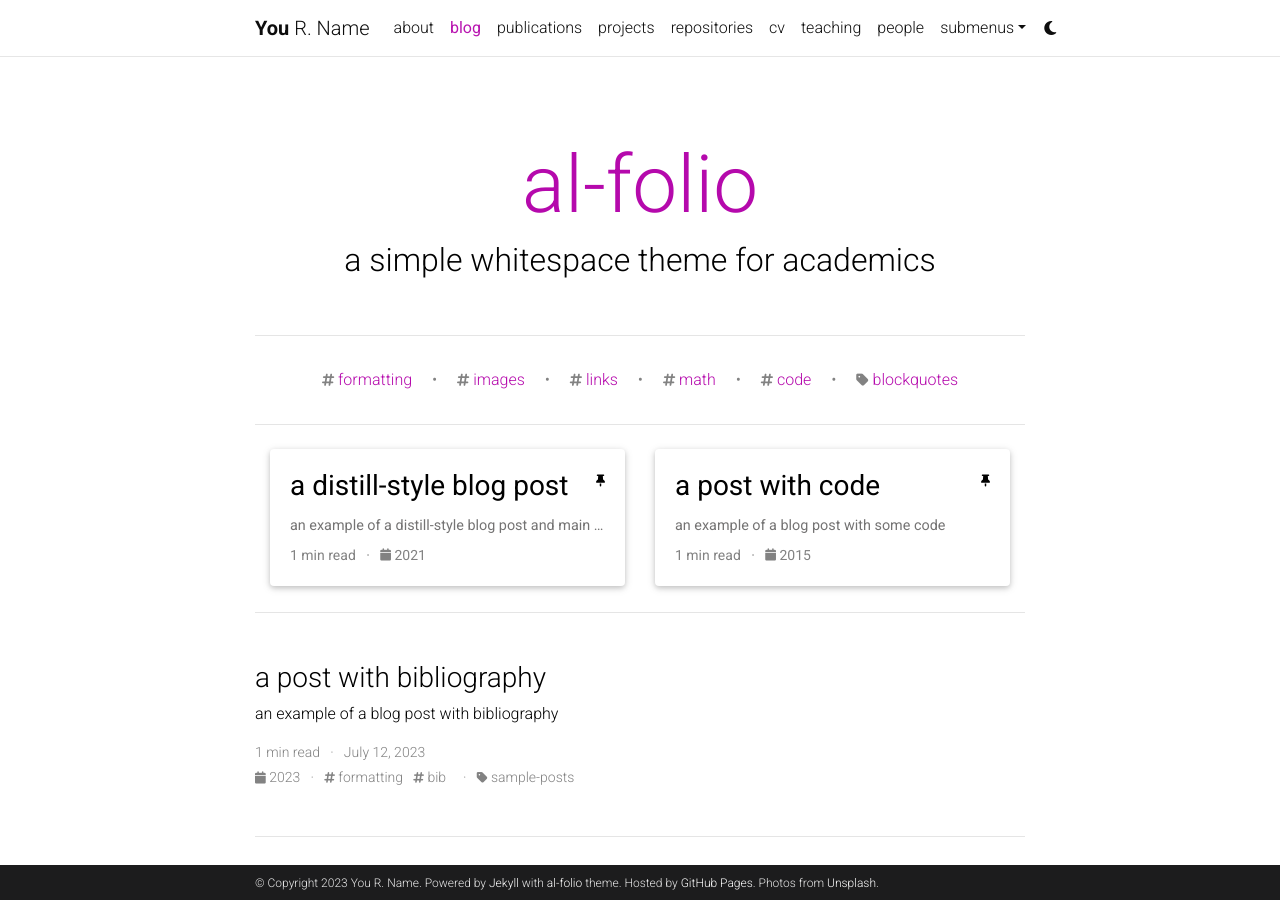
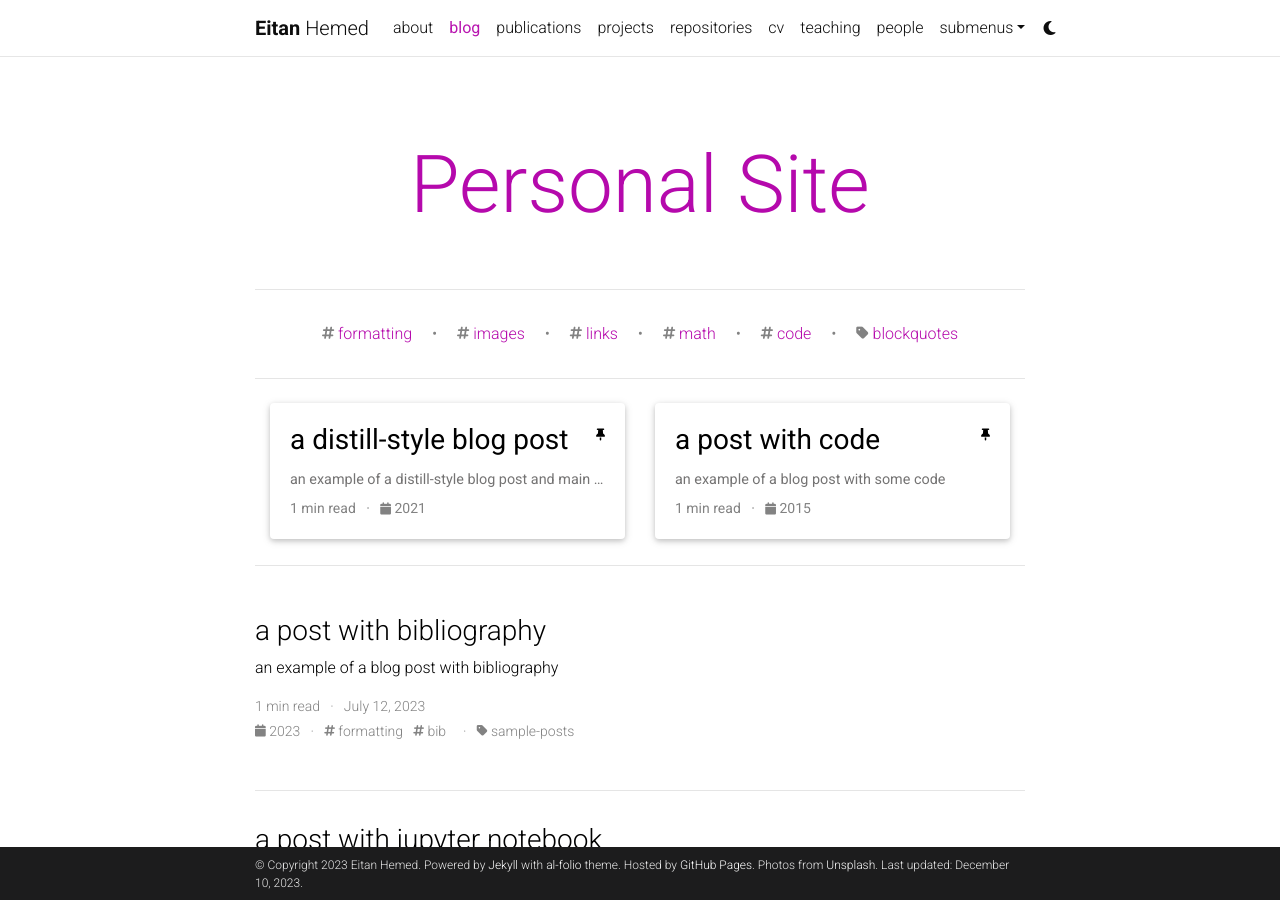
Before and after one commit to EitanHemed/EitanHemed.github.io, a Jekyll site: the page built from blog/index.html, in a window 1280 px wide and 900 px high. Built offline with Jekyll 4.4.1, drawn with Linux system fonts in a browser that asks for light colours; the list of posts is cut into pages by our own code; comment, search, counter and statistics services are not loaded; a style sheet for code colours, icons or effects is not loaded.

Commit message:
Initial commit

```diff
--- a/Gemfile
+++ b/Gemfile
@@ -1,5 +1,6 @@
 source 'https://rubygems.org'
 group :jekyll_plugins do
+    gem 'wdm', '>= 0.1.0' if Gem.win_platform?
     gem 'classifier-reborn'
     gem 'jekyll'
     gem 'jekyll-archives'
--- a/_config.yml
+++ b/_config.yml
@@ -3,10 +3,10 @@
 # -----------------------------------------------------------------------------
 
 title: blank # the website title (if blank, full name will be used instead)
-first_name: You
-middle_name: R.
-last_name: Name
-email: you@example.com
+first_name: Eitan
+middle_name:
+last_name: Hemed
+email: Eitan.Hemed@gmail.com
 description: > # the ">" symbol means to ignore newlines until "footer_text:"
   A simple, whitespace theme for academics. Based on [*folio](https://github.com/bogoli/-folio) design.
 footer_text: >
@@ -18,9 +18,9 @@
 lang: en # the language of your site (for example: en, fr, cn, ru, etc.)
 icon: ⚛️  # the emoji used as the favicon (alternatively, provide image name in /assets/img/)
 
-url: https://alshedivat.github.io # the base hostname & protocol for your site
-baseurl: /al-folio # the subpath of your site, e.g. /blog/
-last_updated: false # set to true if you want to display last updated in the footer
+url: https://EitanHemed.github.io # the base hostname & protocol for your site
+baseurl: /EitanHemed # the subpath of your site, e.g. /blog/
+last_updated: true # set to true if you want to display last updated in the footer
 impressum_path:  # set to path to include impressum link in the footer, use the same path as permalink in a page, helps to conform with EU GDPR
 
 # -----------------------------------------------------------------------------
@@ -67,13 +67,13 @@
 # Social integration
 # -----------------------------------------------------------------------------
 
-github_username: # your GitHub user name
+github_username: EitanHemed # your GitHub user name
 gitlab_username: # your GitLab user name
-x_username: # your X handle
+x_username: EitanHemed # your X handle
 mastodon_username: # your mastodon instance+username in the format instance.tld/@username
-linkedin_username: # your LinkedIn user name
+linkedin_username: eitan-hemed # your LinkedIn user name
 telegram_username: # your Telegram user name
-scholar_userid: # your Google Scholar ID
+scholar_userid: DPr1hZMAAAAJ # your Google Scholar ID
 semanticscholar_id: # your Semantic Scholar ID
 whatsapp_number: # your WhatsApp number (full phone number in international format. Omit any zeroes, brackets, or dashes when adding the phone number in international format.)
 orcid_id: # your ORCID ID
@@ -82,7 +82,7 @@
 publons_id: # your ID on Publons
 lattes_id: # your ID on Lattes (Brazilian Lattes CV)
 osf_id: # your OSF ID
-research_gate_profile: # your profile on ResearchGate
+research_gate_profile: Eitan-Hemed # your profile on ResearchGate
 scopus_id: # your profile on Scopus
 blogger_url: # your blogger URL
 work_url: # work page URL
@@ -120,9 +120,9 @@
 # Blog
 # -----------------------------------------------------------------------------
 
-blog_name: al-folio # blog_name will be displayed in your blog page
+blog_name: Personal Site # blog_name will be displayed in your blog page
 blog_nav_title: blog # your blog must have a title for it to be displayed in the nav bar
-blog_description: a simple whitespace theme for academics
+blog_description: # blog_description will be displayed in your blog page
 permalink: /blog/:year/:title/
 
 # Pagination
@@ -154,9 +154,9 @@
 # External sources.
 # If you have blog posts published on medium.com or other external sources,
 # you can display them in your blog by adding a link to the RSS feed.
-external_sources:
-  - name: medium.com
-    rss_url: https://medium.com/@al-folio/feed
+#external_sources:
+#  - name: medium.com
+#    rss_url: https://medium.com/@al-folio/feed
 
 # -----------------------------------------------------------------------------
 # Collections
@@ -329,7 +329,7 @@
 # -----------------------------------------------------------------------------
 
 imagemagick:
-  enabled: true # enables responsive images for your site (recommended, see https://github.com/alshedivat/al-folio/issues/537)
+  enabled: false # enables responsive images for your site (recommended, see https://github.com/alshedivat/al-folio/issues/537)
   widths:
     - 480
     - 800
```
